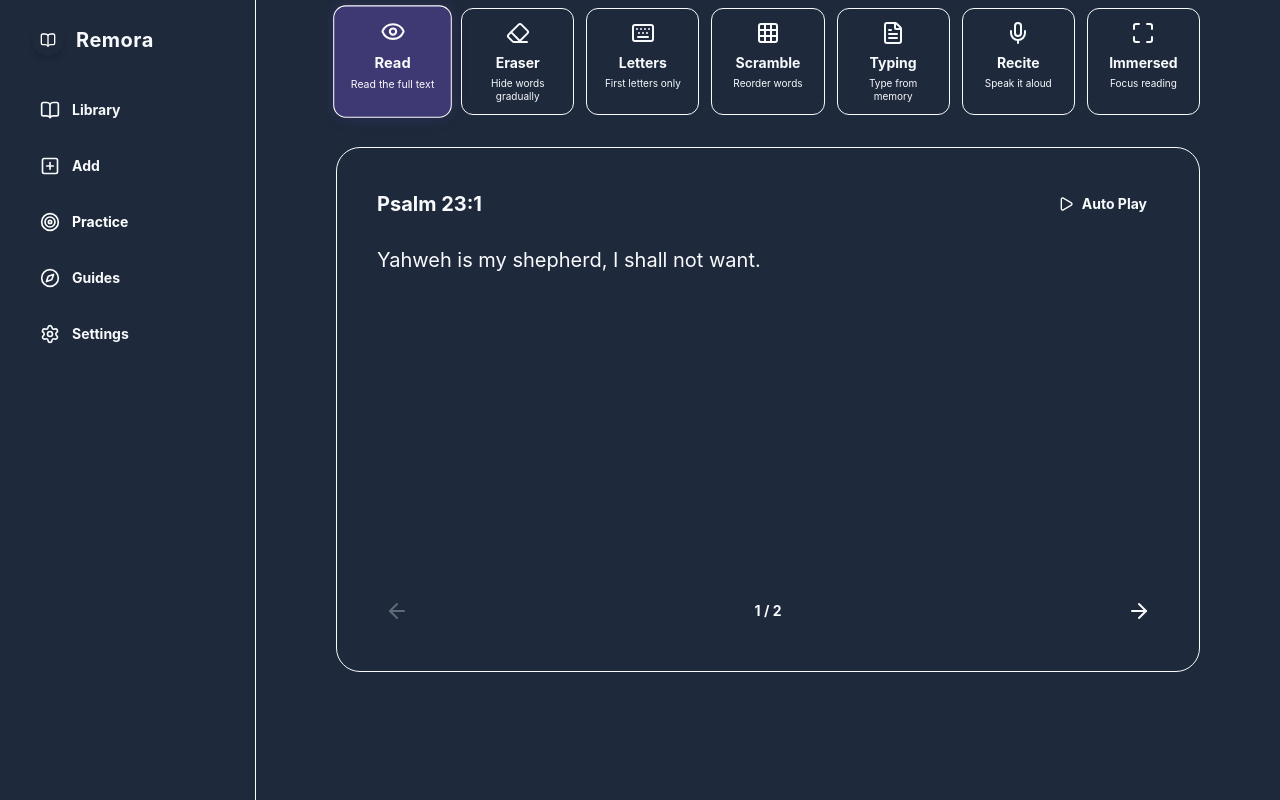
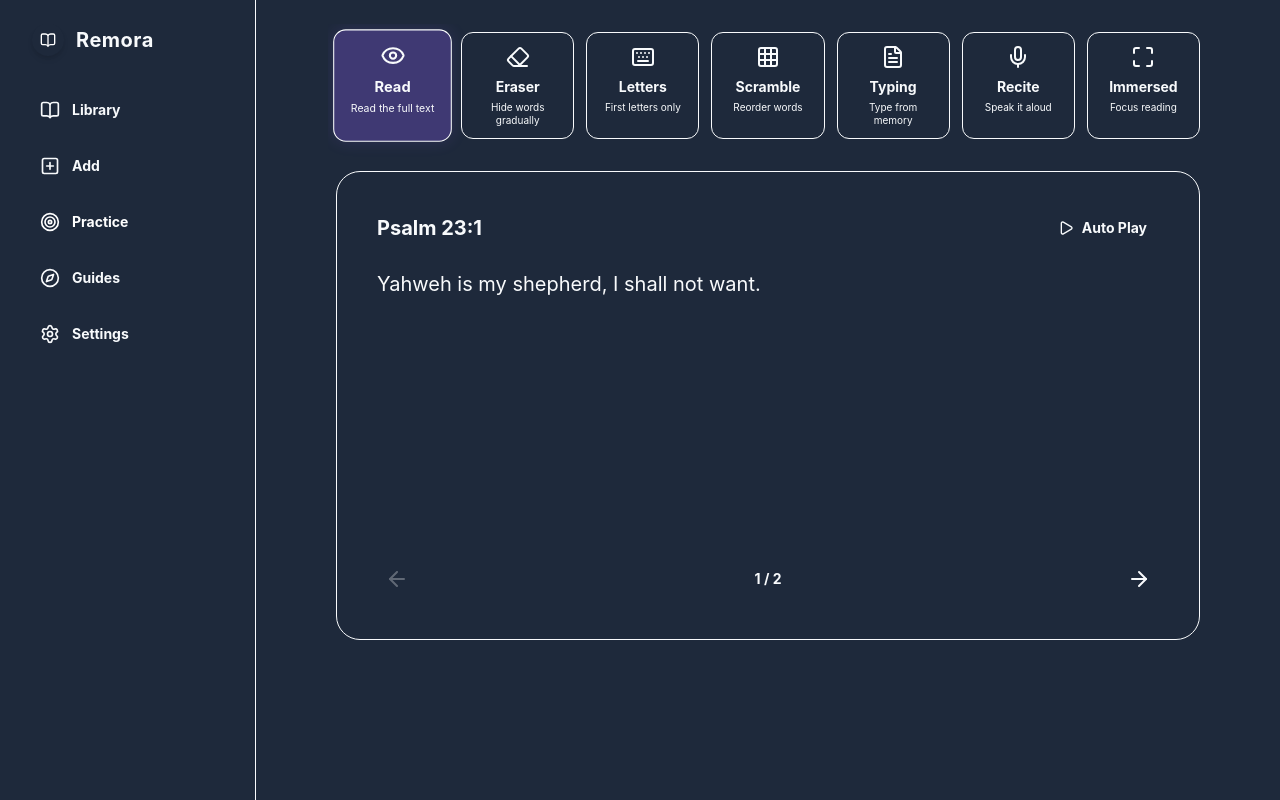
Before and after one commit to Kanakaiah/kanakaiah.github.io, a React (Vite) app: page /practice in a window 1280 px wide. Built offline with nearby package versions, Linux system fonts and the light colour scheme.

Commit message:
Fix top padding on Practice screen

```diff
--- a/src/screens/Practice.tsx
+++ b/src/screens/Practice.tsx
@@ -344,7 +344,7 @@ export const Practice: React.FC = () => {
 
   return (
     <div
-      className={`flex flex-col h-full w-full ${isImmersed ? 'fixed inset-0 z-[100]' : ''}`}
+      className={`flex flex-col h-full w-full ${isImmersed ? 'fixed inset-0 z-[100]' : 'pt-6 pb-24 lg:pb-8'}`}
       style={isImmersed ? { backgroundColor: 'var(--bg-color)' } : {}}
     >
 
```
